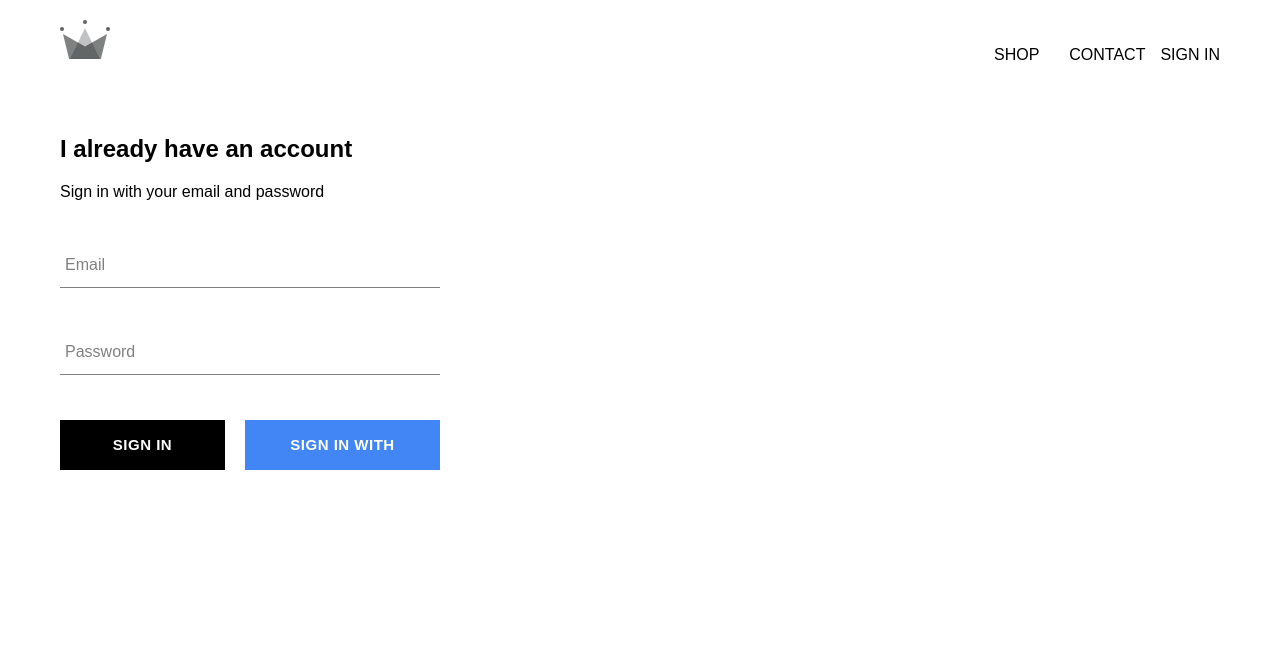
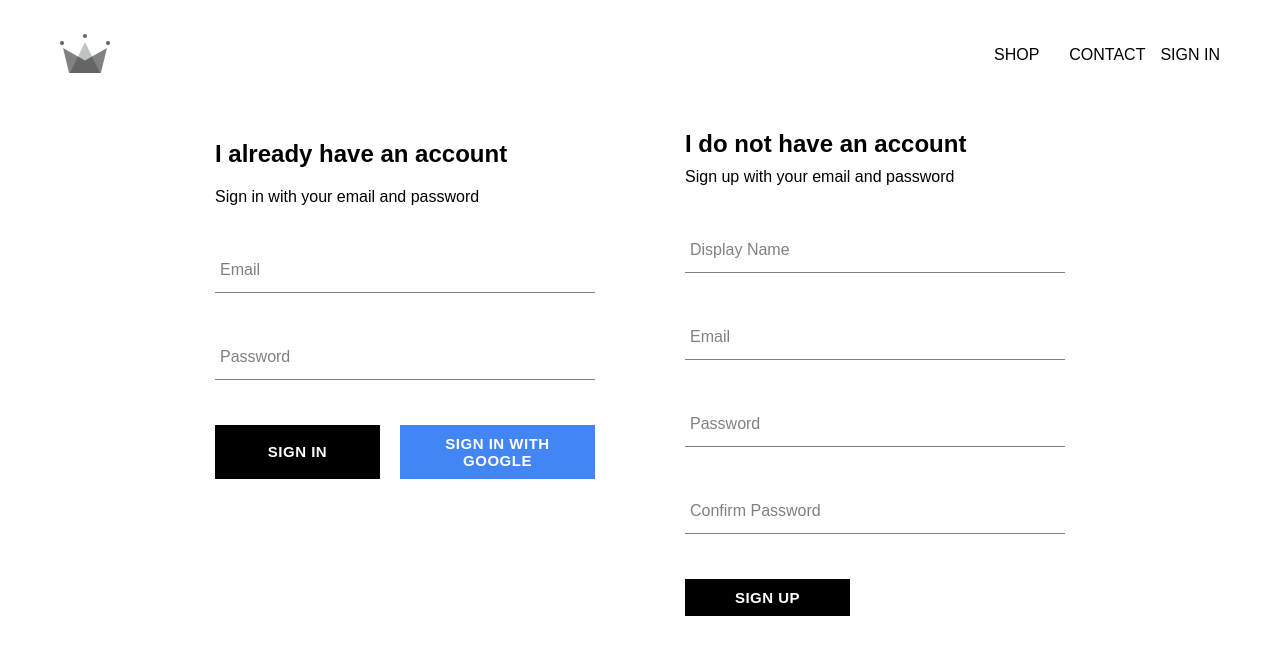
Before and after one commit to MohamadTaky/crwn-clothing, a React (Create React App) app: page /signin in a window 1280 px wide. Shown: the top 654 px of the page. Built offline with nearby package versions, Linux system fonts and the light colour scheme; no server answers.

Commit message:
implemented firebase utils, included ability to store authenticated user to firestore data base

```diff
--- a/src/App.js
+++ b/src/App.js
@@ -1,13 +1,14 @@
 import React from "react";
 import "./App.css";
 import { Route, Routes } from "react-router-dom";
-import { auth } from "./firebase/firebase.utils";
+import { auth, createUserProfileDocument } from "./firebase/firebase.utils";
 import { onAuthStateChanged } from "firebase/auth";
 
 import HomePage from "./pages/homepage/homepage.compoent";
 import ShopPage from "./pages/shop/shop.component";
 import SignInAndSignUpPage from "./pages/sign-in-and-sign-up/sign-in-and-sign-up.page";
 import Header from "./components/header/header.component";
+import { onSnapshot } from "firebase/firestore";
 
 export default class App extends React.Component {
 	constructor(props) {
@@ -16,12 +17,26 @@
 			currentUser: null,
 		};
 	}
+
 	unsubscribeFromAuth = null;
-
 	componentDidMount() {
-		this.unsubscribeFromAuth = onAuthStateChanged(auth, user => {
-			this.setState({ currentUser: user });
-			console.log(user);
+		this.unsubscribeFromAuth = onAuthStateChanged(auth, async userAuth => {
+			if (userAuth) {
+				const userRef = await createUserProfileDocument(userAuth);
+				onSnapshot(userRef, snapshot => {
+					this.setState(
+						{
+							currentUser: {
+								id: snapshot.id,
+								...snapshot.data(),
+							},
+						},
+						() => {
+							console.log(this.state);
+						}
+					);
+				});
+			} else this.setState({ currentUser: null });
 		});
 	}
 	componentWillUnmount() {
--- a/src/components/custom-button.component/custom-button.styles.scss
+++ b/src/components/custom-button.component/custom-button.styles.scss
@@ -1,15 +1,13 @@
 .custom-button {
 	min-width: 165px;
 	width: auto;
-	height: 50px;
 	letter-spacing: 0.5px;
-	line-height: 50px;
-	padding: 0 35px 0 35px;
-	font-size: 15px;
+	padding: 10px 35px;
 	background-color: black;
 	color: white;
 	text-transform: uppercase;
 	font-weight: bolder;
+	font-size: 15px;
 	border: none;
 	cursor: pointer;
 	transition: background-color 100ms, color 100ms;
@@ -19,13 +17,12 @@
 		color: black;
 		border: 1px solid black;
 	}
-
 	&.google-sign-in {
 		background-color: #4285f4;
+		border: none;
 		color: white;
 		&:hover {
 			background-color: #357ae8;
-			border: none;
 		}
 	}
 }
--- a/src/components/form-input/form-input.styles.scss
+++ b/src/components/form-input/form-input.styles.scss
@@ -28,7 +28,8 @@
 			outline: none;
 		}
 
-		&:focus ~ .form-input-label {
+		&:focus ~ .form-input-label,
+		&[value=" "] ~ .form-input-label {
 			@include shrinkLabel();
 		}
 	}
--- a/src/components/header/header.styles.scss
+++ b/src/components/header/header.styles.scss
@@ -3,6 +3,7 @@
 	width: 100%;
 	display: flex;
 	justify-content: space-between;
+	align-items: center;
 	margin-bottom: 25px;
 
 	.logo-container {
@@ -12,8 +13,6 @@
 	}
 
 	.options {
-		width: 50%;
-		height: 100%;
 		display: flex;
 		align-items: center;
 		justify-content: flex-end;
--- /dev/null
+++ b/src/components/sign-up/sign-up.component.jsx
@@ -0,0 +1,90 @@
+import React from "react";
+import "./sign-up.styles.scss";
+import FormInput from "../form-input/form-input.component";
+import CustomButton from "../custom-button.component/custom-button.component";
+import { auth, createUserProfileDocument } from "../../firebase/firebase.utils";
+import { createUserWithEmailAndPassword } from "firebase/auth";
+
+export default class SignUp extends React.Component {
+	constructor(props) {
+		super(props);
+
+		this.state = {
+			displayName: "",
+			email: "",
+			password: "",
+			confirmPassword: "",
+		};
+	}
+
+	handleSubmit = async e => {
+		e.preventDefault();
+		const { displayName, email, password, confirmPassword } = this.state;
+		if (password !== confirmPassword) {
+			alert("passwords don't match");
+			return;
+		}
+		try {
+			const { user } = await createUserWithEmailAndPassword(auth, email, password);
+			await createUserProfileDocument(user, { displayName });
+			this.setState({
+				displayName: "",
+				email: "",
+				password: "",
+				confirmPassword: "",
+			});
+		} catch (error) {
+			console.error(error);
+		}
+	};
+
+	handleChange = e => {
+		const { name, value } = e.target;
+		this.setState({ [name]: value });
+	};
+
+	render() {
+		const { displayName, email, password, confirmPassword } = this.state;
+		return (
+			<div className="sign-up">
+				<h2 className="title">I do not have an account</h2>
+				<span>Sign up with your email and password</span>
+				<form className="sign-up-form" onSubmit={this.handleSubmit}>
+					<FormInput
+						type="text"
+						label="Display Name"
+						name="displayName"
+						value={displayName}
+						required
+						onChange={this.handleChange}
+					/>
+					<FormInput
+						type="email"
+						name="email"
+						label="Email"
+						value={email}
+						required
+						onChange={this.handleChange}
+					/>
+					<FormInput
+						type="password"
+						name="password"
+						label="Password"
+						value={password}
+						required
+						onChange={this.handleChange}
+					/>
+					<FormInput
+						type="password"
+						name="confirmPassword"
+						label="Confirm Password"
+						value={confirmPassword}
+						required
+						onChange={this.handleChange}
+					/>
+					<CustomButton type="submit">SIGN UP</CustomButton>
+				</form>
+			</div>
+		);
+	}
+}
--- /dev/null
+++ b/src/components/sign-up/sign-up.styles.scss
@@ -0,0 +1,9 @@
+.sign-up {
+	display: flex;
+	flex-direction: column;
+	width: 380px;
+
+	.title {
+		margin: 10px 0;
+	}
+}
--- a/src/firebase/firebase.utils.js
+++ b/src/firebase/firebase.utils.js
@@ -1,6 +1,6 @@
 import { initializeApp } from "firebase/app";
 import { getAuth, signInWithPopup, GoogleAuthProvider } from "firebase/auth";
-import { getFirestore } from "firebase/firestore";
+import { doc, getDoc, getFirestore, setDoc } from "firebase/firestore";
 
 const firebaseConfig = {
 	apiKey: "AIzaSyAtR0YgLS-gCIa6hGS0dQS3p6J3QD7oJUk",
@@ -13,7 +13,24 @@
 
 const app = initializeApp(firebaseConfig);
 export const auth = getAuth(app);
-export const firestore = getFirestore(app);
+export const db = getFirestore(app);
+
+export const createUserProfileDocument = async (user, additionalData) => {
+	if (!user) return;
+	const userRef = doc(db, `users/${user.uid}`);
+	const snapshot = await getDoc(userRef);
+	if (snapshot.exists()) return userRef;
+
+	const { displayName, email } = user;
+	const createdAt = new Date();
+
+	try {
+		await setDoc(userRef, { displayName, email, createdAt, ...additionalData });
+	} catch (error) {
+		console.log("error creating user ", error.message);
+	}
+	return userRef;
+};
 
 const provider = new GoogleAuthProvider();
 export const SignInWithGoogle = async () => {
--- a/src/pages/sign-in-and-sign-up/sign-in-and-sign-up.page.jsx
+++ b/src/pages/sign-in-and-sign-up/sign-in-and-sign-up.page.jsx
@@ -1,11 +1,13 @@
 import "./sign-in-and-sign-up.styles.scss";
 
 import SignIn from "../../components/sign-in/sign-in.component";
+import SignUp from "../../components/sign-up/sign-up.component";
 
 export default function SignInAndSignUpPage() {
 	return (
 		<div className="sign-in-and-sign-up">
 			<SignIn />
+			<SignUp />
 		</div>
 	);
 }
--- a/src/pages/sign-in-and-sign-up/sign-in-and-sign-up.styles.scss
+++ b/src/pages/sign-in-and-sign-up/sign-in-and-sign-up.styles.scss
@@ -0,0 +1,6 @@
+.sign-in-and-sign-up {
+	width: 850px;
+	display: flex;
+	justify-content: space-between;
+	margin: 30px auto;
+}
```
